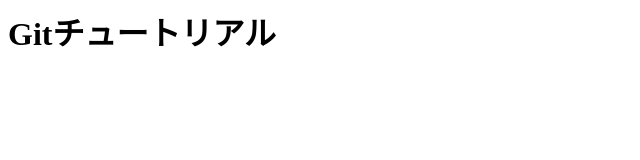
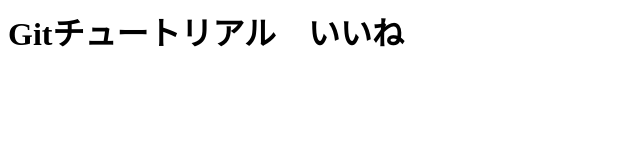
Before and after one commit to toyd00/git_tutorial_bak, a plain HTML site: page index.html in a window 1280 px wide. Shown: the whole page, without its empty margins (0-640 px from the left). Drawn offline with Linux system fonts and the light colour scheme.

Commit message:
いいねを追記

```diff
--- a/index.html
+++ b/index.html
@@ -1 +1 @@
-<h1>Gitチュートリアル</h1>
+<h1>Gitチュートリアル　いいね</h1>
```
